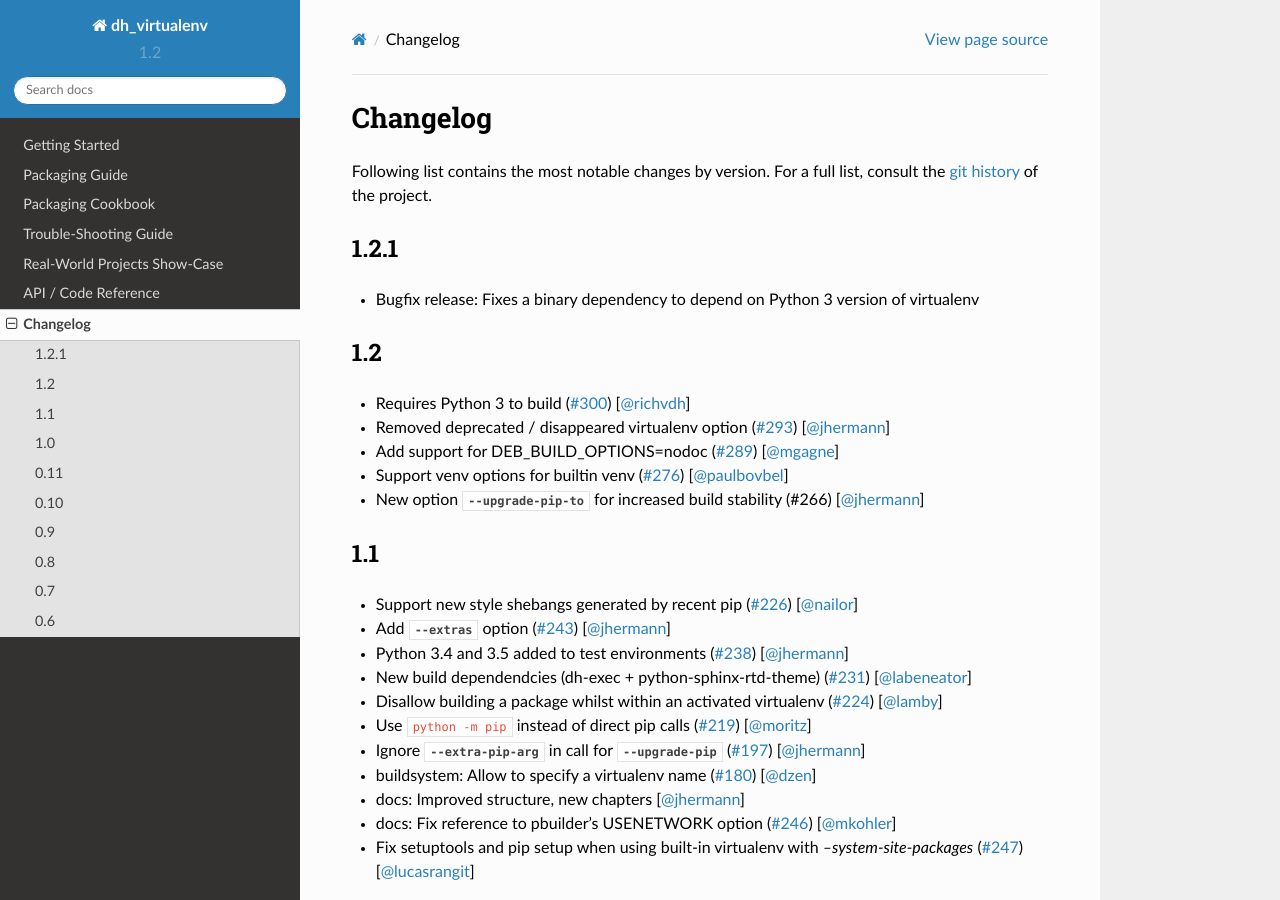
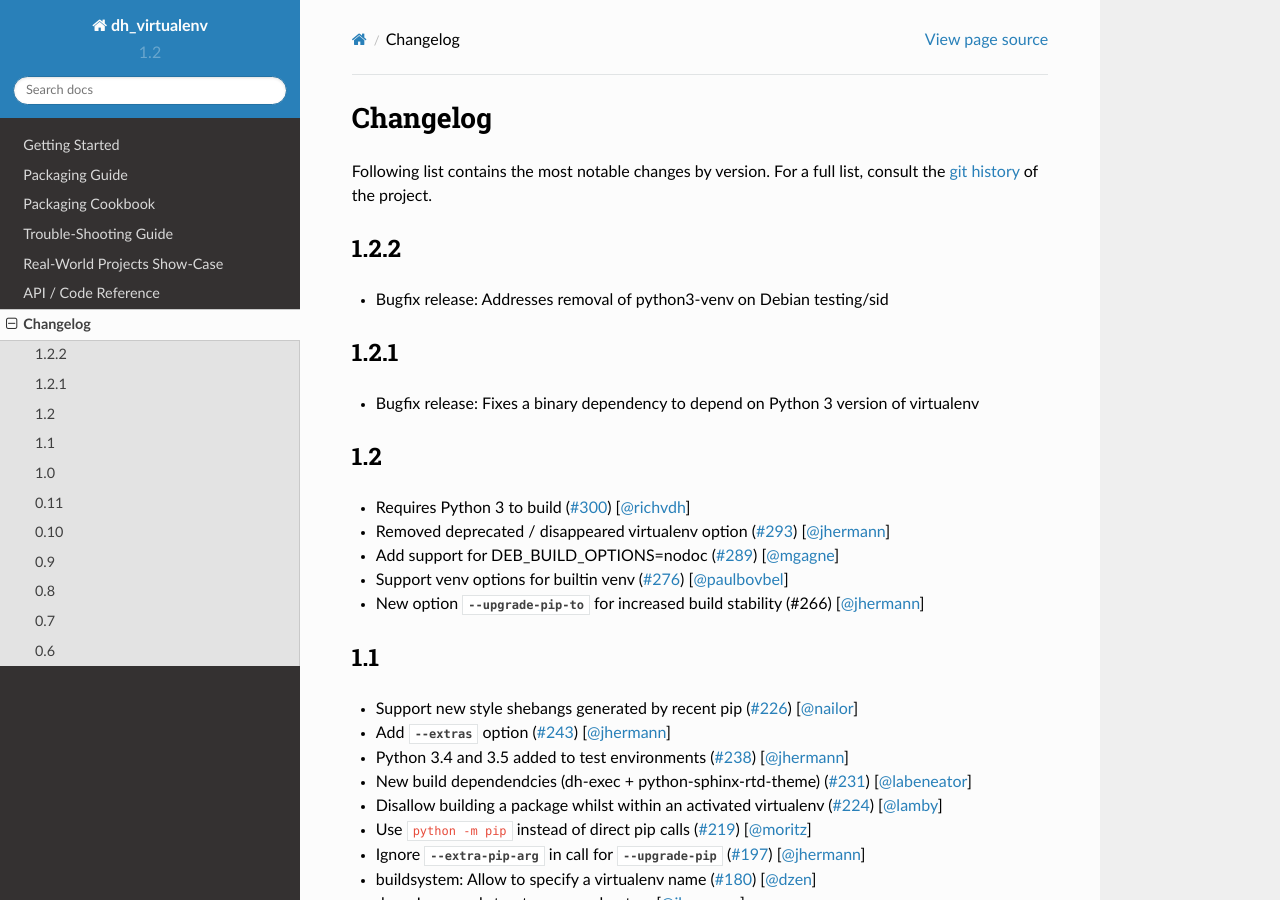
Before and after one commit to spotify/dh-virtualenv, a Sphinx documentation site: the page built from doc/changes.rst, in a window 1280 px wide and 900 px high. Built offline with Sphinx 7.4.7 and the Read the Docs theme 2.0.0, drawn with Linux system fonts in a browser that asks for light colours.

Commit message:
Release 1.2.2

```diff
--- a/dh_virtualenv/_version.py
+++ b/dh_virtualenv/_version.py
@@ -7,7 +7,7 @@ technically possible, to reduce locations where this data has to be
 maintained redundantly.
 """
 
-version = '1.2.1'
+version = '1.2.2'
 author = u'Jyrki Pulliainen'
 author_email = 'jyrki@dywypi.org'
 url = 'https://github.com/spotify/dh-virtualenv'
--- a/doc/changes.rst
+++ b/doc/changes.rst
@@ -7,6 +7,11 @@ For a full list, consult the `git history`_ of the project.
 
 .. _`git history`: https://github.com/spotify/dh-virtualenv/commits/master
 
+
+1.2.2
+=====
+
+* Bugfix release: Addresses removal of python3-venv on Debian testing/sid
 
 1.2.1
 =====
```
Also changed, not shown: 1 other file.
